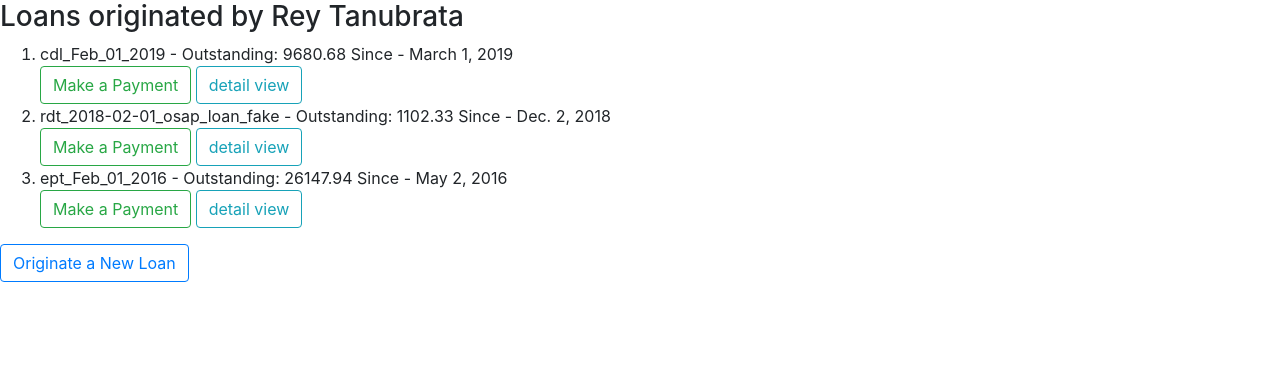
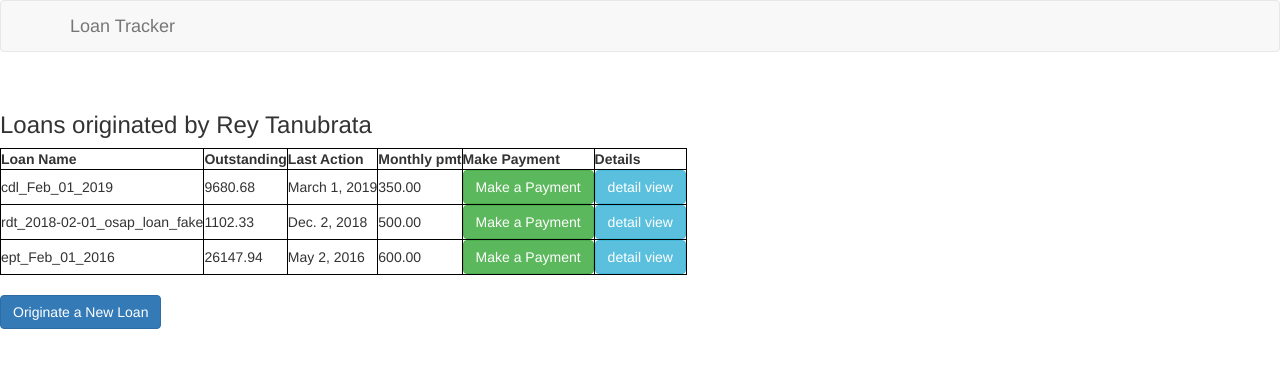
Before and after one commit to rtanubra/loan_database, a Django app: page / in a window 1280 px wide. Shown: the top 368 px of the page. Run offline with Django 3.2, Linux system fonts and the light colour scheme; data comes from the database, SQL or seed files in the repository; some libraries are stand-ins or nearby versions.

Commit message:
simple header

```diff
--- a/mysite/loans/templates/loans/loan_create.html
+++ b/mysite/loans/templates/loans/loan_create.html
@@ -3,7 +3,7 @@
 <form method=POST action="" >
     {% csrf_token %}
     {{form.as_p}}
-    <input type="submit" class='btn btn-outline-success' value="Originate Loan">
+    <input type="submit" class='btn btn-success' value="Originate Loan">
 </form>
-<a href="{% url 'loans:loan_list' %}" ><button type=button class='btn btn-outline-info' >Return To Loans </button></a>
+<a href="{% url 'loans:loan_list' %}" ><button type=button class='btn btn-info' >Return To Loans </button></a>
 {% endblock %}
--- a/mysite/loans/templates/loans/loan_list.html
+++ b/mysite/loans/templates/loans/loan_list.html
@@ -1,12 +1,32 @@
 {% extends 'pages/header.html' %}
 {% block content %}
+<br>
 <h3>Loans originated by Rey Tanubrata</h3>
-<ol>
-{% for loan in object_list %}
-    <li>{{loan.loan_name}} - Outstanding: {{loan.loan_principal}} Since - {{loan.loan_last_action_date}}</li>
-    <a href="{% url 'payments:payment_create' loan.id  %}" ><button type=button class='btn btn-outline-success' >Make a Payment</button></a> <a href="{% url 'payments:payment_list' loan.id %}" ><button type='button' class='btn btn-outline-info' >detail view</button></a>
-{% endfor %}
-</ol>
+<table>
+    <thead>
+        <tr>
+            <th>Loan Name</th>
+            <th>Outstanding</th>
+            <th>Last Action</th>
+            <th>Monthly pmt</th>
+            <th>Make Payment</th>
+            <th>Details</th>
+        </tr>
+    </thead>
+    <tbody>
+        {% for loan in object_list %}
+        <tr>
+            <td>{{loan.loan_name}}</td>
+            <td>{{loan.loan_principal}}</td>
+            <td>{{loan.loan_last_action_date}}</td>
+            <td>{{loan.loan_payment}}</td>
+            <td><a href="{% url 'payments:payment_create' loan.id  %}" ><button type=button class='btn btn-success' >Make a Payment</button></a></td>
+            <td><a href="{% url 'payments:payment_list' loan.id %}" ><button type='button' class='btn btn-info' >detail view</button></a></td>
+        </tr>
+        {% endfor %}
+    </tbody>
+</table>
 
-<a href="{% url 'loans:loan_create' %}" ><button type=button class='btn btn-outline-primary' >Originate a New Loan</button></a>
+<br>
+<a href="{% url 'loans:loan_create' %}" ><button type=button class='btn btn-primary' >Originate a New Loan</button></a>
 {% endblock %}
--- a/mysite/pages/templates/pages/header.html
+++ b/mysite/pages/templates/pages/header.html
@@ -6,9 +6,17 @@
     <meta charset = "UTF-8" name="viewport" content="width-device-width , initial-scale=1"  />
 
     <!--bootstrap stuff -->
+
     {% load staticfiles %}
+    <!--
     <link rel='stylesheet' href="{% static 'pages/css/bootstrap.min.css' %}" type ='text/css'/ >
     <script src="{% static 'pages/js/bootstrap.min.js' %}" type="text/js" ></script>
+    -->
+    <!--This one requires CDN -->
+    <link rel="stylesheet" href="http://maxcdn.bootstrapcdn.com/bootstrap/3.3.7/css/bootstrap.min.css">
+    <link rel="stylesheet" href="assets/css/Basic-Header.css">
+    <script src="http://ajax.googleapis.com/ajax/libs/jquery/2.1.1/jquery.min.js"></script>
+    <script src="http://maxcdn.bootstrapcdn.com/bootstrap/3.3.7/js/bootstrap.min.js"></script>
 
 <style>
 table, th, td {
@@ -17,6 +25,14 @@ table, th, td {
 </style>
 </head>
 <body>
+    <div>
+        <nav class="navbar navbar-default navigation-clean-button">
+            <div class="container">
+                <div class="navbar-header"><a class="navbar-brand" href="">Loan Tracker</a>
+                </div>
+            </div>
+        </nav>
+    </div>
     {% block content %}
     {% endblock %}
 
--- a/mysite/payments/templates/payments/payment_create.html
+++ b/mysite/payments/templates/payments/payment_create.html
@@ -6,7 +6,8 @@
 <form method=POST action="" >
     {% csrf_token %}
     {{form.as_p}}
-    <input class='btn btn-outline-success' type="submit" value="Commit Payment"  >
+    <input class='btn btn-success' type="submit" value="Commit Payment"  >
 </form>
-<a href= "{% url 'loans:loan_list' %}" ><button type='button' class='btn btn-outline-info'  >Return to Loans</button></a>
+<br>
+<a href= "{% url 'loans:loan_list' %}" ><button type='button' class='btn btn-info'>Return to Loans</button></a>
 {% endblock %}
--- a/mysite/payments/templates/payments/payment_list.html
+++ b/mysite/payments/templates/payments/payment_list.html
@@ -29,6 +29,6 @@
 {% else %}
     <p>No Payments have been made yet, would you like to make the first payment?</p>
 {% endif %}
-
-<a href="{% url 'payments:payment_create' loan.id  %}" ><button type=button class='btn btn-outline-success' >Make a Payment</button></a> <a href="{% url 'loans:loan_list' %}" ><button type=button class='btn btn-outline-info' >Return to Loans</button></a>
+<br>
+<a href="{% url 'payments:payment_create' loan.id  %}" ><button type=button class='btn btn-success' >Make a Payment</button></a> <a href="{% url 'loans:loan_list' %}" ><button type=button class='btn btn-info' >Return to Loans</button></a>
 {% endblock %}
```
